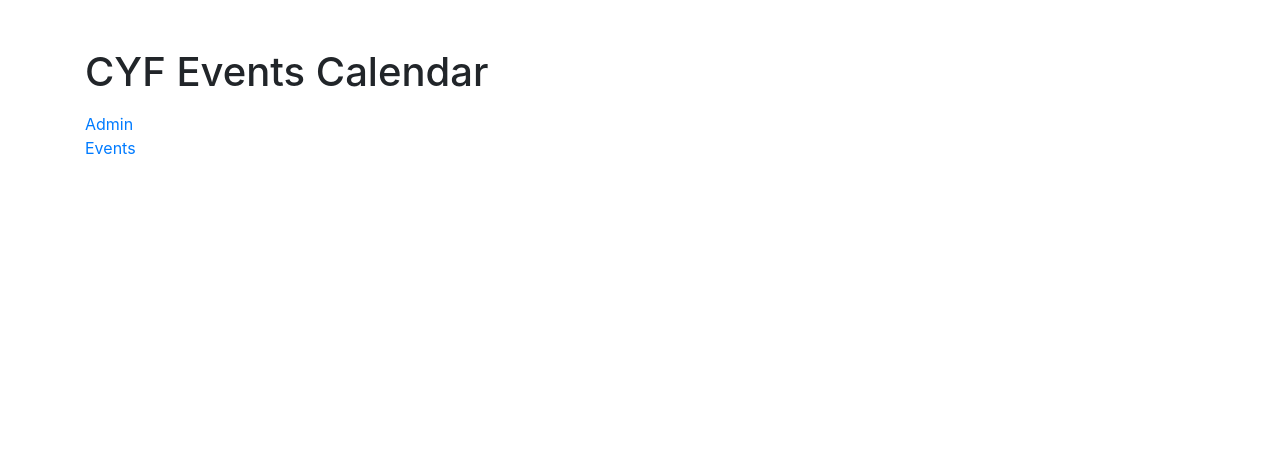
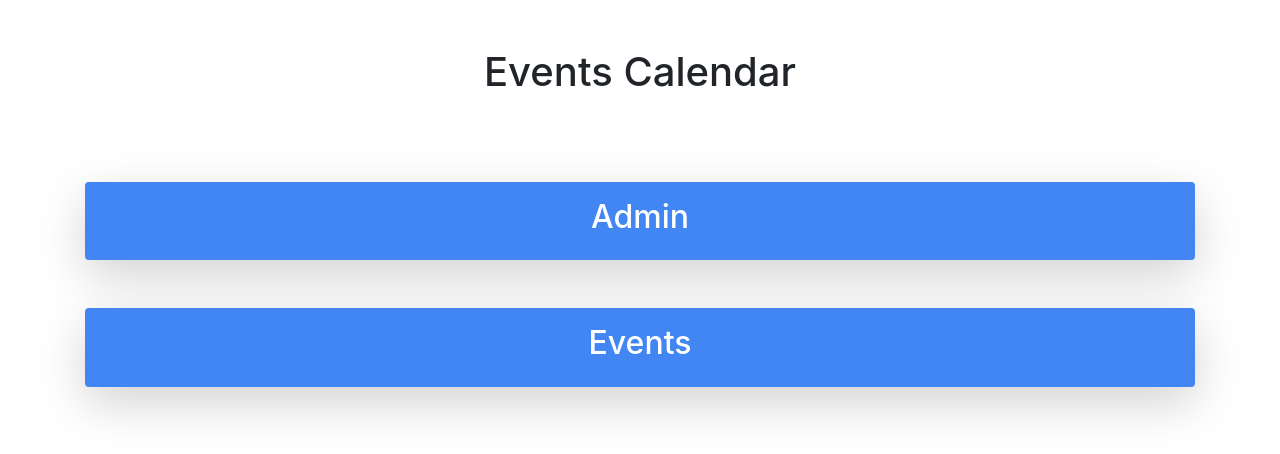
Before and after one commit to MHDGhanemBalhawan/events-calendar, a React (Create React App) app in the folder frontend/: page / in a window 1280 px wide. Shown: the top 454 px of the page. Built offline with nearby package versions, Linux system fonts and the light colour scheme; no server answers.

Commit message:
I add some CSS to main page and admin main page

```diff
--- a/frontend/src/Components/Admin/Admin.js
+++ b/frontend/src/Components/Admin/Admin.js
@@ -1,14 +1,20 @@
 import React from "react";
+import "../../Style/MainPage.css"
+
 
 const admin = () => (
-    <div className="container mt-2">
-        <h1 className="mb-3">Admin</h1>
+    <div className="container">
+        <div className="row justify-content-md-center title">
+            <div className="col-md-auto">
+                <h1 className="mb-3 mt-5">Admin</h1>
+            </div>
+        </div>
         <ul className="nav flex-column">
-            <li className="nav-item">
-                <a href="/admin/floaters">Floaters</a>
+            <li className="nav-item text-center shadow-lg p-3 mb-5 rounded">
+                <h2> <a href="/admin/floaters">Floaters</a></h2>
             </li>
-            <li className="nav-item">
-                <a href="/admin/events">Events</a>
+            <li className="nav-item text-center shadow-lg p-3 mb-5 rounded">
+                <h2> <a href="/admin/events">Events</a></h2>
             </li>
         </ul>
     </div>
--- a/frontend/src/Components/Public/MainPage.js
+++ b/frontend/src/Components/Public/MainPage.js
@@ -1,15 +1,27 @@
 import React from "react";
+import "../../Style/MainPage.css"
 const mainPage = () => (
-    <div className="container mt-5">
-        <h1 className="mb-3">CYF Events Calendar</h1>
+    <div className="container">
+        <div className="row justify-content-md-center title">
+            <div className="col-md-auto">
+                <h1 className="mb-3 mt-5">Events Calendar</h1>
+            </div>
+        </div>
+        <div>
             <ul className="nav flex-column">
-            <li className="nav-item">
+                    <li className="nav-item text-center shadow-lg p-3 mb-5 rounded">
+                        <h2>
                             <a href="/admin">Admin</a>
+                        </h2>
                     </li>
-            <li className="nav-item">
+                    <li className="nav-item text-center shadow-lg p-3 mb-5  rounded">
+                        <h2>
                             <a href="/events">Events</a>
+                        </h2>
                     </li>
+
             </ul>
+        </div>
     </div>
 );
 
--- /dev/null
+++ b/frontend/src/Style/MainPage.css
@@ -0,0 +1,18 @@
+.title{
+    margin-bottom:70px
+}
+h2 a , h2 a:hover{
+    color:#fff
+}
+.nav-item{
+    background-color:#4286f4;
+    transition: all 0.3s ease-out;
+}
+li:hover{
+    transition: all 0.3s ease-out;
+    background-color:#0141a8;
+
+}
+a:link{
+    text-decoration: none;
+}
```
Lines whose indentation alone changed are shown as unchanged.
